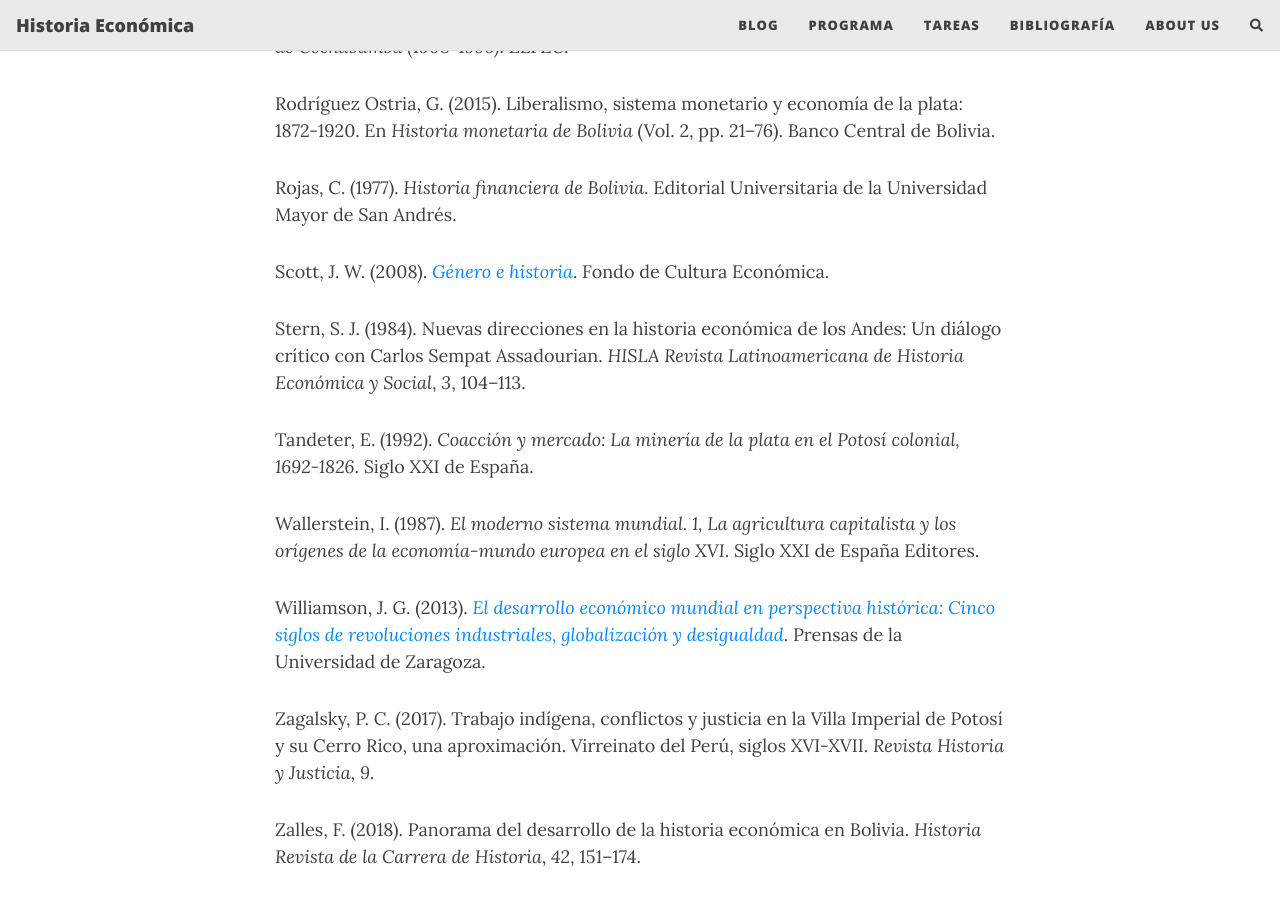
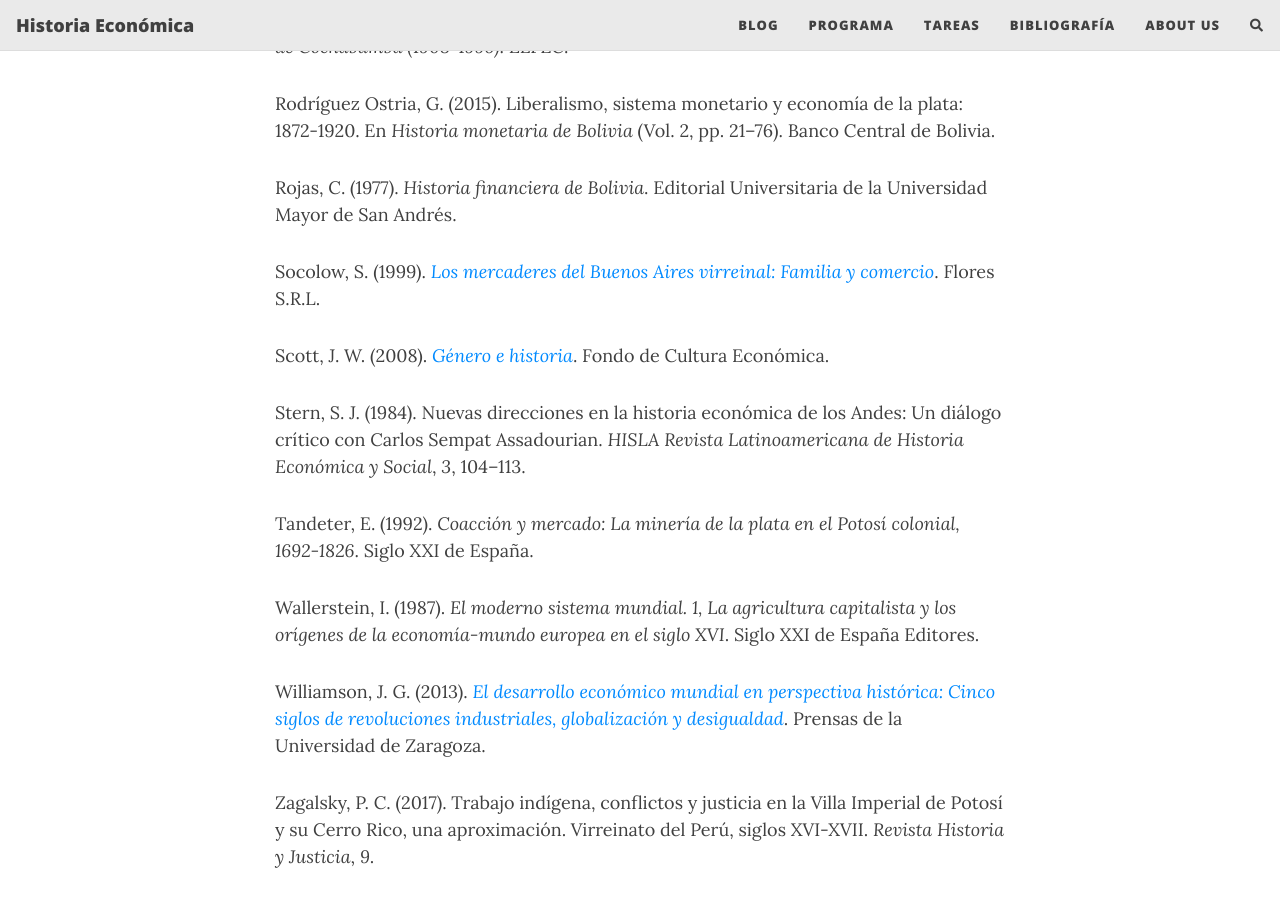
Before and after one commit to NigelCaspa/historiaeconomica, a Jekyll site: the page built from bibliografia.md, in a window 1280 px wide and 900 px high, scrolled down 7681 px. Built offline with Jekyll 4.4.1, drawn with Linux system fonts in a browser that asks for light colours; nearby versions of some CDN libraries; comment, search, counter and statistics services are not loaded.

Commit message:
agrego socolow a la bibliografía

```diff
--- a/bibliografia.md
+++ b/bibliografia.md
@@ -172,6 +172,9 @@ Rodríguez Ostria, G. (2015). Liberalismo, sistema monetario y economía de la p
 
 Rojas, C. (1977). *Historia financiera de Bolivia*. Editorial Universitaria de la Universidad Mayor de San Andrés.
 
+Socolow, S. (1999). *[Los mercaderes del Buenos Aires virreinal: Familia y comercio](https://nigelcaspa.github.io/historiaeconomica/pdf/1991_socolow-losmercaderesriodelaplata.pdf)*. Flores S.R.L.
+
+
 Scott, J. W. (2008). *[Género e historia](https://nigelcaspa.github.io/historiaeconomica/pdf/2008_scott,joanh-género&historia.pdf)*. Fondo de Cultura Económica.
 
 Stern, S. J. (1984). Nuevas direcciones en la historia económica de los Andes: Un diálogo crítico con Carlos Sempat Assadourian. *HISLA Revista Latinoamericana de Historia Económica y Social*, *3*, 104–113.
```
